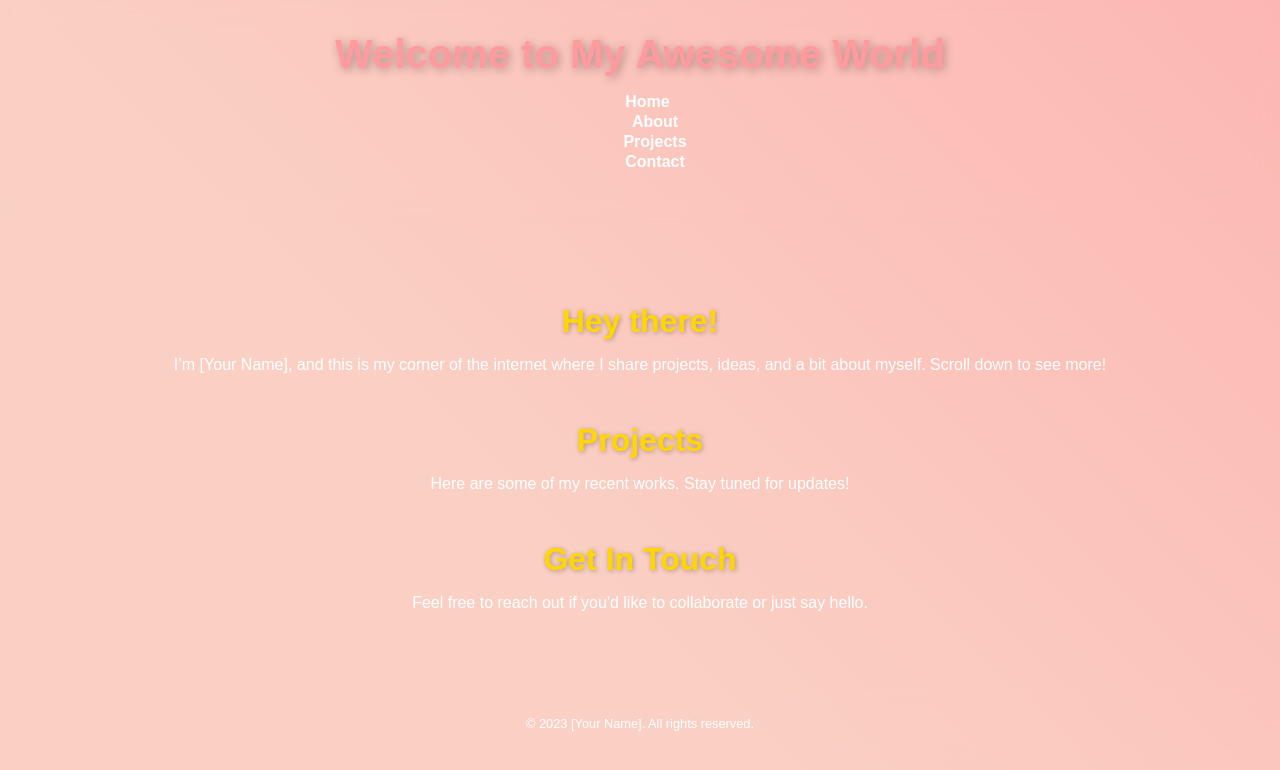
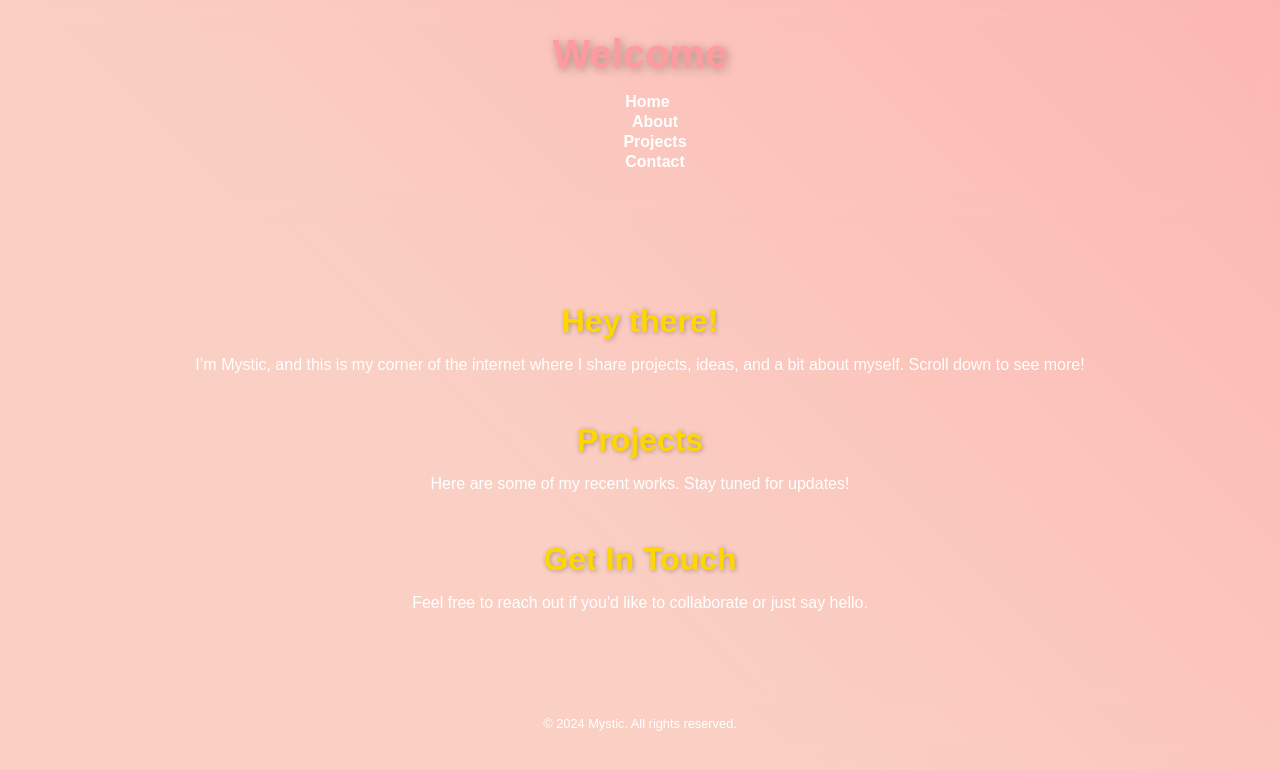
Before and after one commit to ItzMysticall/test, a plain HTML site: page index.html in a window 1280 px wide. Drawn offline with Linux system fonts and the light colour scheme.

Commit message:
Update index.html

```diff
--- a/index.html
+++ b/index.html
@@ -3,7 +3,7 @@
 <head>
     <meta charset="UTF-8">
     <meta name="viewport" content="width=device-width, initial-scale=1.0">
-    <title>My Awesome Website</title>
+    <title>My Website</title>
     <link rel="stylesheet" href="styles.css">
 </head>
 <body>
@@ -12,7 +12,7 @@
 
     <!-- Header Section with Navigation -->
     <header>
-        <h1>Welcome to My Awesome World</h1>
+        <h1>Welcome</h1>
         <nav>
             <a href="index.html">Home</a>
             <a href="about.html">About</a>
@@ -25,7 +25,7 @@
     <main>
         <section id="intro">
             <h2>Hey there!</h2>
-            <p>I’m [Your Name], and this is my corner of the internet where I share projects, ideas, and a bit about myself. Scroll down to see more!</p>
+            <p>I’m Mystic, and this is my corner of the internet where I share projects, ideas, and a bit about myself. Scroll down to see more!</p>
         </section>
 
         <section id="projects">
@@ -41,7 +41,7 @@
 
     <!-- Footer -->
     <footer>
-        <p>&copy; 2023 [Your Name]. All rights reserved.</p>
+        <p>&copy; 2024 Mystic. All rights reserved.</p>
     </footer>
 </body>
 </html>
```
